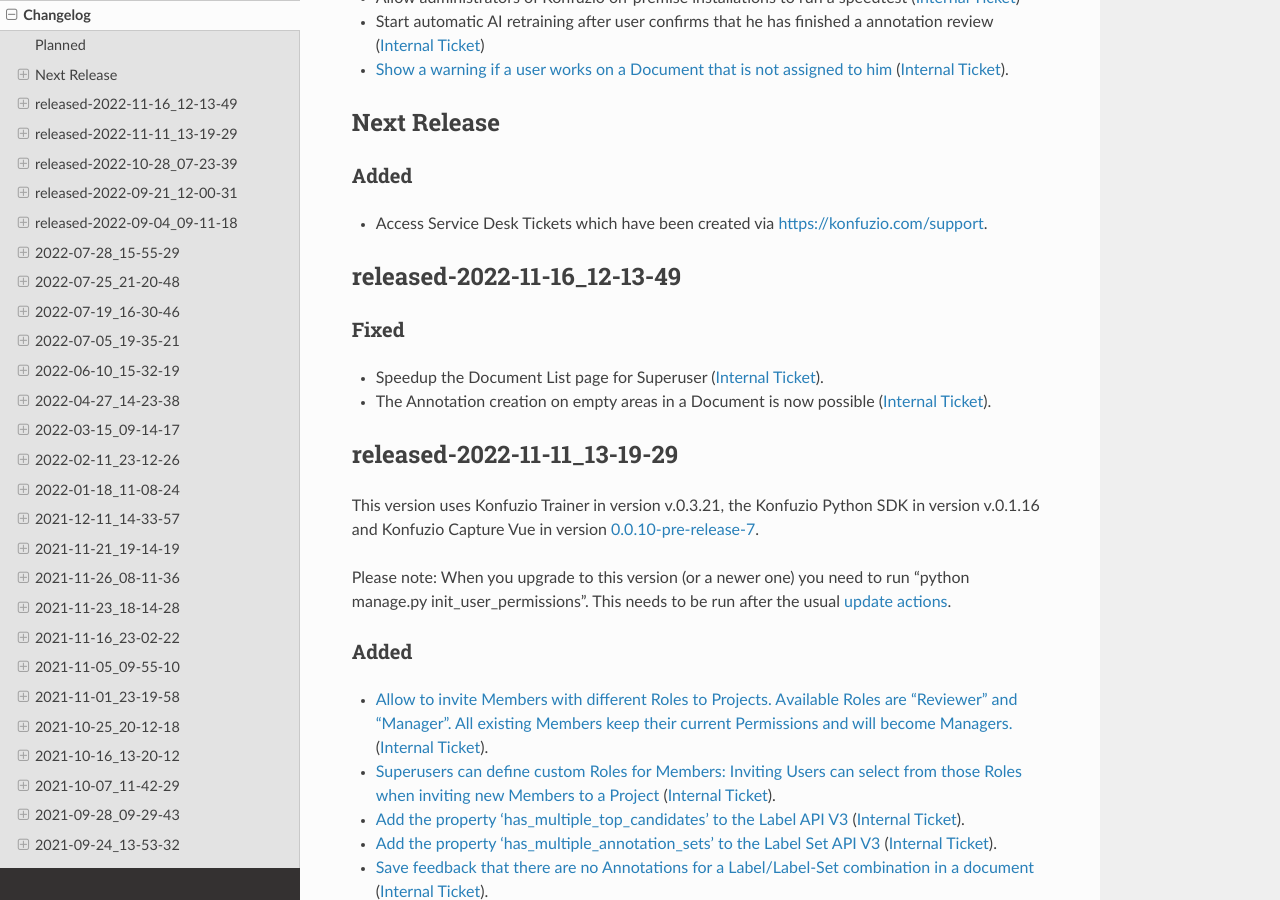
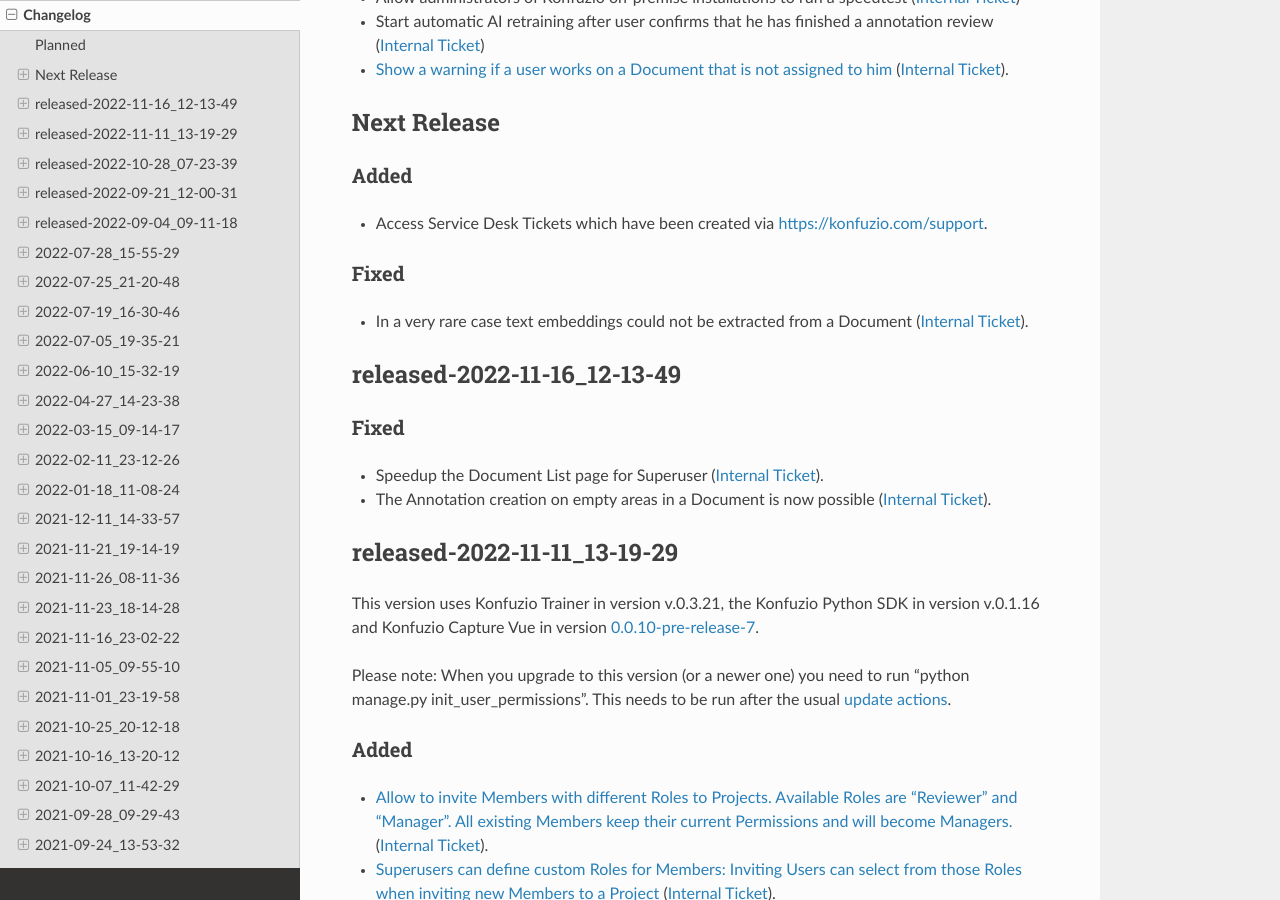
Before and after one commit to konfuzio-ai/konfuzio-sdk, a Sphinx documentation site: the page built from docs/web/changelog_app.md, in a window 1280 px wide and 900 px high, scrolled down 902 px. Built offline with Sphinx 7.4.7 and the Read the Docs theme 2.0.0, drawn with Linux system fonts in a browser that asks for light colours.

Commit message:
Update changelog_app.md

```diff
--- a/docs/web/changelog_app.md
+++ b/docs/web/changelog_app.md
@@ -41,6 +41,9 @@
 
 ### Added
 - Access Service Desk Tickets which have been created via https://konfuzio.com/support.
+
+### Fixed
+- In a very rare case text embeddings could not be extracted from a Document ([Internal Ticket](https://git.konfuzio.com/konfuzio/objectives/-/issues/10045)).
 
 ## released-2022-11-16_12-13-49
 
```
